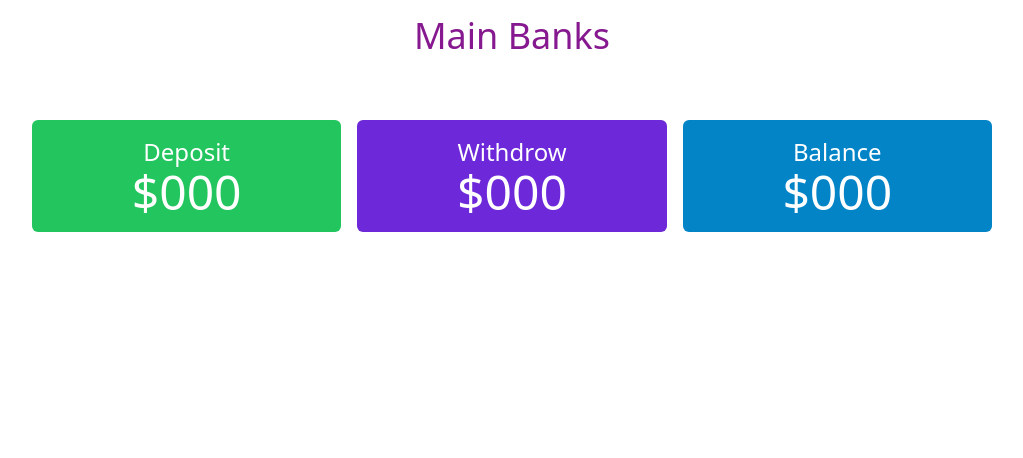
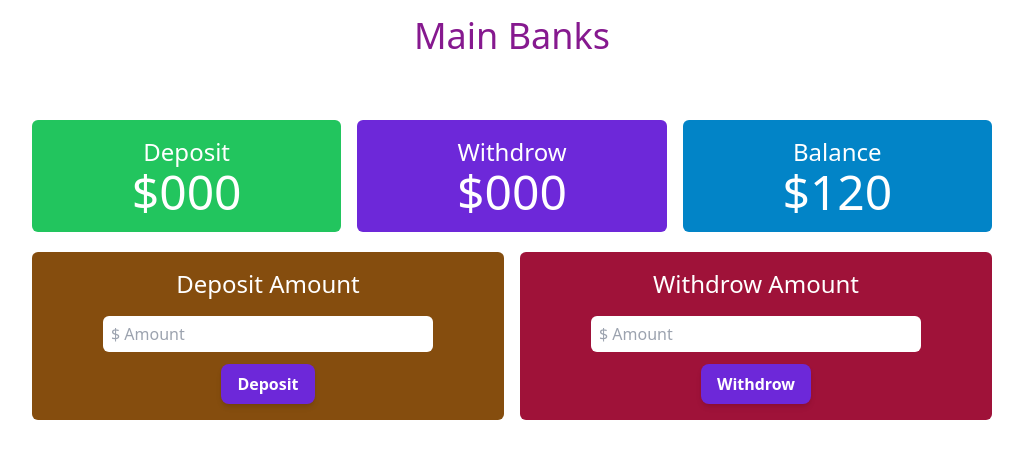
Before and after one commit to vatiza/IntegrateJavaScript, a plain HTML site: page main.html in a window 1280 px wide. Shown: the whole page, without its empty margins (128-1151 px from the left). Drawn offline with nearby package versions, Linux system fonts and the light colour scheme.

Commit message:
add deposit amount

```diff
--- /dev/null
+++ b/js/main.js
@@ -0,0 +1,10 @@
+document.getElementById('deposit-btn').addEventListener('click',function(){
+const dFiedAmount=document.getElementById('diposite-field');
+const getDepositAmount=dFiedAmount.value;
+// console.log(getDepositAmount);
+
+
+const depostiAmount=document.getElementById('setDepositAmount');
+const setdepositAmount=depostiAmount.innerText;
+depostiAmount.innerText=getDepositAmount;
+})
--- a/main.html
+++ b/main.html
@@ -14,22 +14,45 @@
         <div class=" text-center grid grid-cols-3 grid-flow-col gap-4 w-9/12 mx-auto  text-white">
             <div class=" rounded-md bg-green-500 p-4 ">
                 <h2 class="text-2xl">Deposit </h2>
-                <h4 class="text-5xl">$000</h4>
+                <h4 class="text-5xl">$<span id="setDepositAmount">000</span></h4>
             </div>
             <div class=" rounded-md bg-violet-700 p-4 ">
                 <h2 class="text-2xl">Withdrow </h2>
-                <h4 class="text-5xl">$000</h4>
+                <h4 class="text-5xl">$<span>000</span></h4>
             </div>
 
             <div class=" rounded-md bg-sky-600 p-4 ">
                 <h2 class="text-2xl">Balance</h2>
-                <h4 class="text-5xl">$000</h4>
+                <h4 class="text-5xl">$<span>120</span></h4>
+            </div>
+
+        </div>
+    </section>
+    <section class="mt-5">
+        <div class=" text-center grid grid-cols-2 grid-flow-col gap-4 w-9/12 mx-auto  text-white">
+            <div class=" rounded-md bg-yellow-800 p-4 ">
+                <h2 class="text-2xl">Deposit Amount </h2>
+                <input class="h-9 w-9/12 mt-4  text-black pl-2 rounded-md" name="" id="diposite-field"
+                    placeholder="$ Amount">
+                <br>
+                <button
+                    class=" mt-3 py-2 px-4 bg-violet-700  text-white font-semibold rounded-lg shadow-md hover:bg-blue-700 focus:outline-none focus:ring-2 focus:ring-blue-400 focus:ring-opacity-75"
+                    id="deposit-btn">Deposit</button>
+            </div>
+            <div class=" rounded-md bg-rose-800 p-4 ">
+                <h2 class="text-2xl">Withdrow Amount </h2>
+                <input class="h-9 w-9/12 mt-4  text-black pl-2 rounded-md" name="" id="withdrow-field"
+                    placeholder="$ Amount">
+                <br>
+                <button
+                    class=" mt-3 py-2 px-4 bg-violet-700  text-white font-semibold rounded-lg shadow-md hover:bg-blue-700 focus:outline-none focus:ring-2 focus:ring-blue-400 focus:ring-opacity-75"
+                    id="submit-btn">Withdrow</button>
             </div>
 
         </div>
     </section>
 
-
+    <script src="js/main.js"></script>
 </body>
 
 </html>
```
